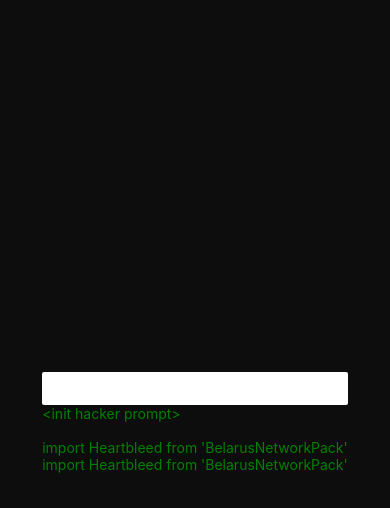
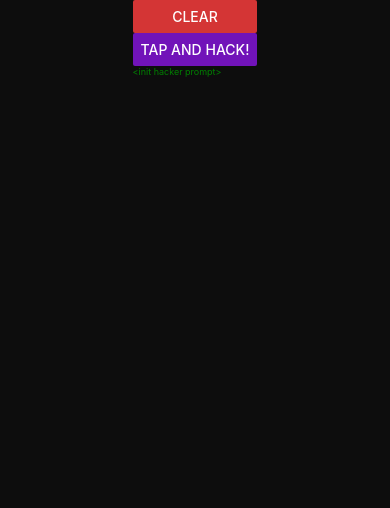
Before and after one commit to SovietLada/HackerTyper, a React Native app: screen / in a window 390 px wide. Shown: the top 508 px of the page. Built offline with nearby package versions, Linux system fonts and the light colour scheme.

Commit message:
Hacker stuff works

```diff
--- a/TextDisplay.js
+++ b/TextDisplay.js
@@ -1,5 +1,5 @@
 import React, { Component } from 'react'
-import { Text, Button, View } from 'react-native'
+import { Text, Button, View, StatusBar } from 'react-native'
 
 const line1 = 'import HackSuite from \'FBINetworkPkg\''
 const line2 = '<View>\n    { parseBankPin }\n</View>'
@@ -9,6 +9,7 @@ const line5 = 'import Heartbleed from \'BelarusNetworkPack\''
 const line6 = 'serializeData() {\n    buffer = 00<<bitstream\n    commit(inout buffer)\n    return buffer.clear()\n}'
 
 const hacks = [line1, line2, line3, line4, line5, line6]
+const kFontSize = 9
 
 class TextDisplay extends Component {
   constructor(props) {
@@ -17,31 +18,39 @@ class TextDisplay extends Component {
       textData: '<init hacker prompt>\n'
     }
     this.appendText = this.appendText.bind(this)
-  }
-
-  componentDidMount() {
-    this.appendText()
-    this.appendText()
+    this.clearText = this.clearText.bind(this)
   }
 
   appendText() {
-    const rand = Math.floor(Math.random() * hacks.length)
-    const randText = hacks[rand]
+    const randText = hacks[Math.floor(Math.random() * hacks.length)]
     this.setState((prevState) => (
       { textData: `${prevState.textData}\n${randText}` }
     ))
   }
 
+  clearText() {
+    this.setState(
+      { textData: '<init hacker prompt>\n' }
+    )
+  }
+
   render() {
     return (
-      <View>
+      <View style={{ flex: 1, flexDirection: 'column' }}>
+        <StatusBar hidden />
+        <Button
+          onPress={this.clearText}
+          title="Clear"
+          color="#d43535"
+          accessibilityLabel=""
+        />
         <Button
           onPress={this.appendText}
           title="Tap and hack!"
-          color="#fff"
+          color="#7113b9"
           accessibilityLabel=""
         />
-        <Text style={{ color: 'green' }}>
+        <Text style={{ color: 'green', fontSize: kFontSize }}>
           {this.state.textData}
         </Text>
       </View>
```
